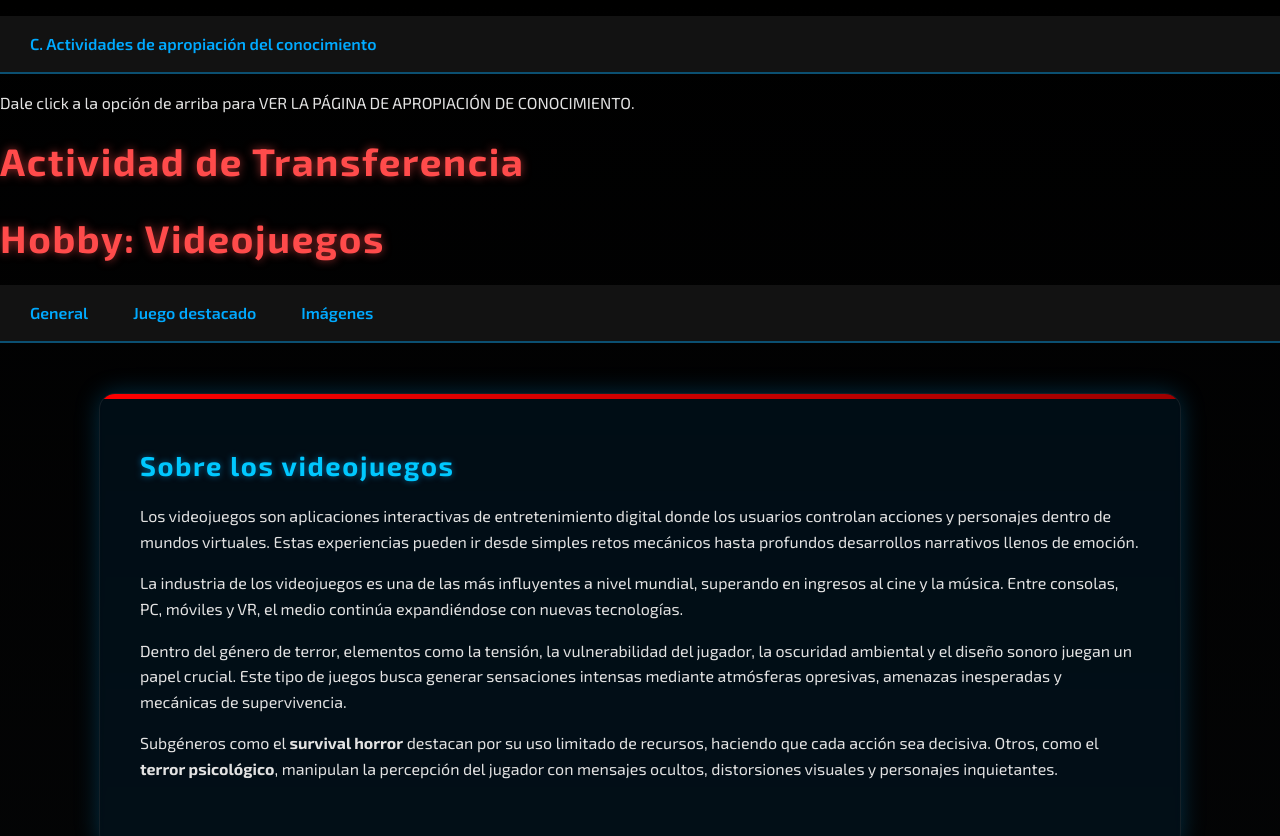
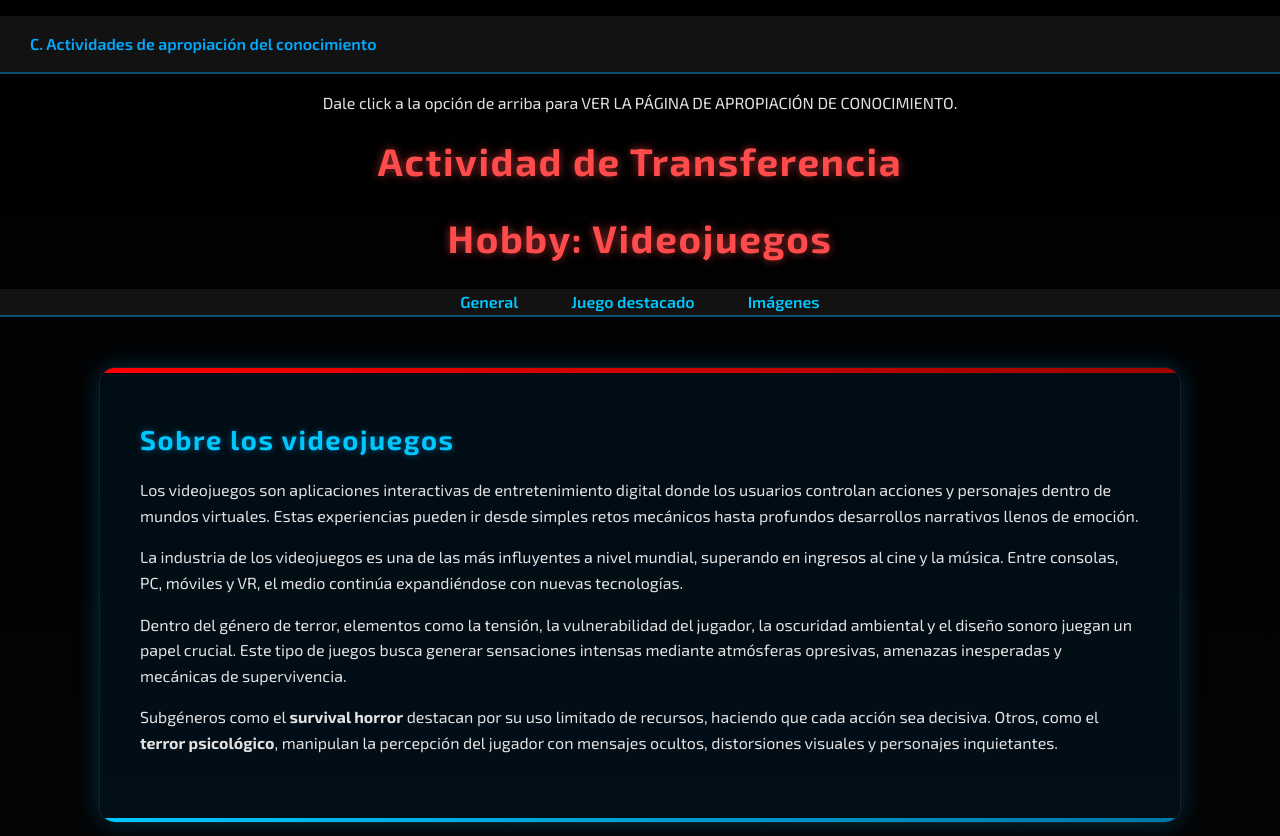
Before and after one commit to brianbayona/pseudoclases, a plain HTML site: page pseudocodigo/index.html in a window 1280 px wide. Shown: the top 836 px of the page. Drawn offline with Linux system fonts and the light colour scheme.

```diff
--- a/pseudocodigo/index.css
+++ b/pseudocodigo/index.css
@@ -11,7 +11,33 @@
     color: #e2e2e2;
     line-height: 1.6;
 }
+.header-principal p,
+.header-principal h1 {
+    text-align: center;
+}
+.submenu ul {
+    display: flex;
+    justify-content: center;  /* Centra horizontalmente */
+    gap: 25px;                 /* Espaciado entre enlaces */
+    padding: 0;
+    margin: 20px 0;
+}
 
+.submenu ul li a {
+    text-decoration: none;
+    color: #00c8ff;
+    font-weight: 600;
+    padding: 6px 14px;
+    border-radius: 8px;
+    transition: 0.3s ease;
+}
+
+.submenu ul li a:hover {
+    background: rgba(0, 200, 255, 0.18);
+}
+section header h1{
+  text-align: center;
+}
 /* ---------------------------------------------------------
    NAVBAR
 --------------------------------------------------------- */
```
Also changed, not shown: 1 other file.
